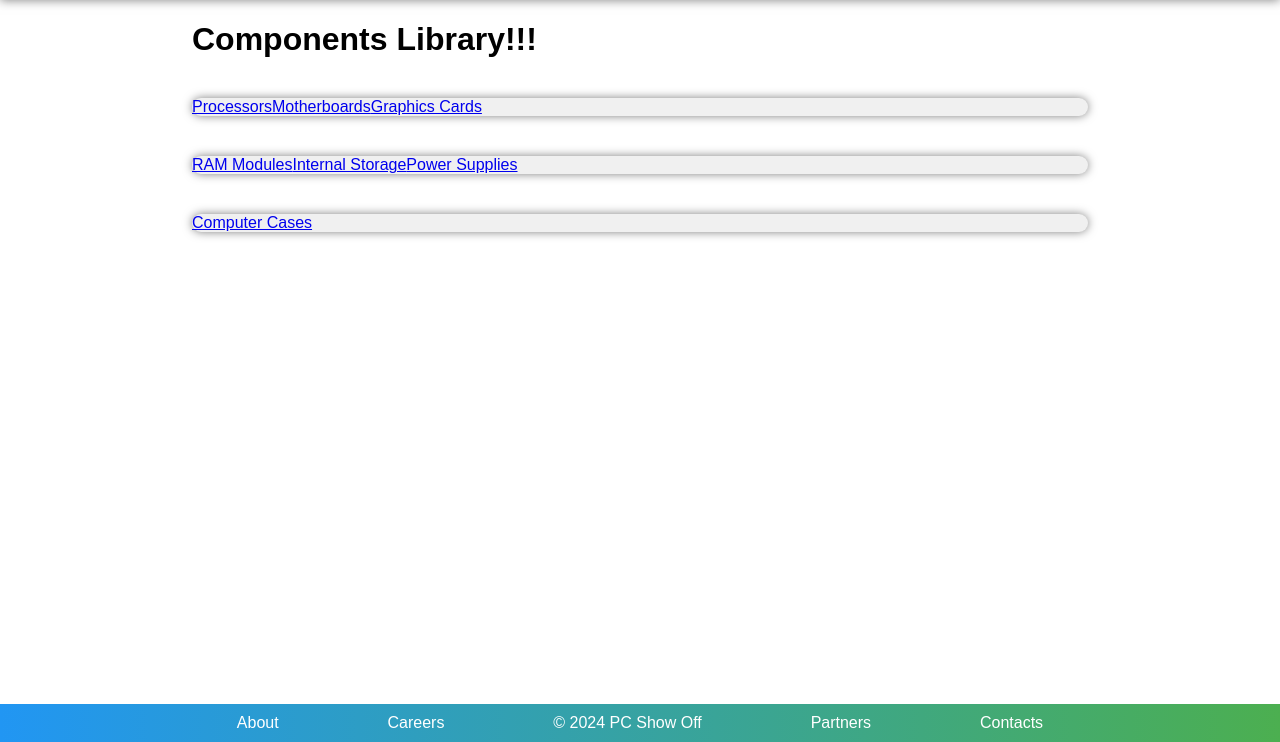
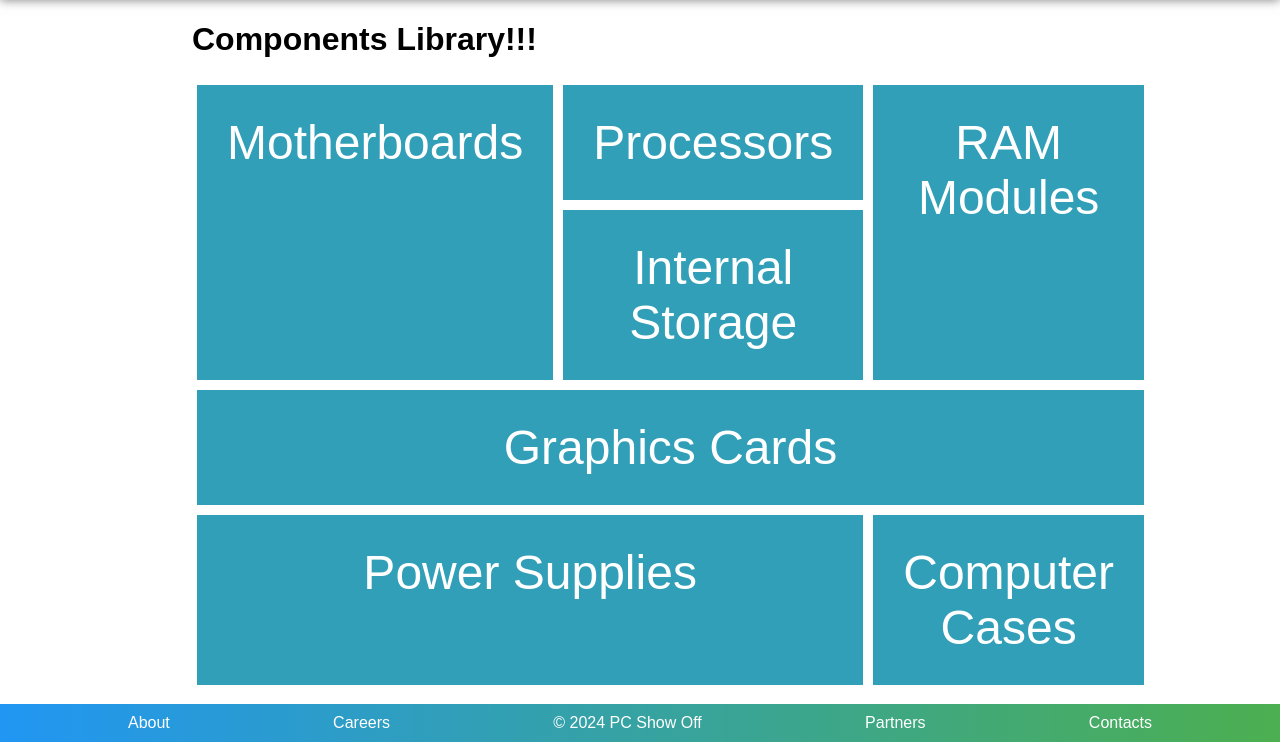
Before and after one commit to ds7cw/pc_show_off, a Django app: page /components-library/ in a window 1280 px wide. Shown: the part 58-800 px from the top of the page. Run offline with Django 5.2, Linux system fonts and the light colour scheme.

Commit message:
Cpu delete view & library page css

```diff
--- a/static/css/common.css
+++ b/static/css/common.css
@@ -73,7 +73,7 @@ footer {
     width: 80%;
     margin: 0 auto;
     display: flex;
-    justify-content: space-evenly;
+    justify-content: space-between;
 }
 
 .footer a {
--- /dev/null
+++ b/static/css/library.css
@@ -0,0 +1,66 @@
+.library {
+    display: grid;
+    text-align: center;
+    margin: 0 auto;
+
+    grid-template-columns: repeat(3, 1fr);
+    grid-auto-rows: minmax(100px, auto);
+    grid-template-areas:
+    'lib-mobo lib-cpu lib-ram'
+    'lib-mobo lib-ssd lib-ram'
+    'lib-gpu lib-gpu lib-gpu'
+    'lib-psu lib-psu lib-case'
+    ;
+}
+
+.library > * {
+    background-color: #309fb7;
+    font-size: 3em;
+    padding: 30px;
+    color: white;
+    text-decoration: none;
+    margin: 5px;
+}
+
+.library > *:hover {
+    /* background-color: #4bae50; */
+    background: linear-gradient(to right, #4CAF50, #2196F3);
+}
+
+.lib-cpu {
+    grid-area: lib-cpu;
+}
+
+.lib-gpu {
+    grid-area: lib-gpu;
+}
+
+.lib-mobo {
+    grid-area: lib-mobo;
+}
+
+.lib-ram {
+    grid-area: lib-ram;
+}
+
+.lib-ssd {
+    grid-area: lib-ssd;
+}
+
+.lib-psu {
+    grid-area: lib-psu;
+}
+
+.lib-case {
+    grid-area: lib-case;
+}
+/* .library a {
+    font-size: 3em;
+    border-radius: 5px;
+    padding: 20px;
+    margin: 10px auto;
+    background-color: rgb(96, 139, 125);
+    display: inline-block;
+    width: 100%;
+    justify-content: center;
+} */
--- a/static/css/styles.css
+++ b/static/css/styles.css
@@ -1,3 +1,4 @@
 @import './common.css';
 @import './forms.css';
 @import './details.css';
+@import './library.css';
--- a/templates/common/components-library.html
+++ b/templates/common/components-library.html
@@ -1,15 +1,17 @@
 {% extends 'base.html' %}
+{% load static %}
 
 {% block title %}
     <title>Components Library</title>
 {% endblock %}
+{% block static_ref %}<link rel="stylesheet" href="{% static '/css/styles.css' %}">{% endblock %}
 
 {% block main_content %}
 <h1>
     Components Library!!!
 </h1>
 
-<div class="row">
+<!-- <div class="row">
     <div class="col-4"><a href="{% url 'cpu-list' %}">Processors</a></div>
     <div class="col-4"><a href="#">Motherboards</a></div>
     <div class="col-4"><a href="#">Graphics Cards</a></div>
@@ -23,5 +25,16 @@
 
 <div class="row">
     <div class="col-12"><a href="#">Computer Cases</a></div>
+</div> -->
+
+<div class="library">
+    <a href="{% url 'cpu-list' %}" class="lib-cpu">Processors</a>
+    <a href="#" class="lib-mobo">Motherboards</a>
+    <a href="#" class="lib-gpu">Graphics Cards</a>
+    <a href="#" class="lib-ram">RAM Modules</a>
+    <a href="#" class="lib-ssd">Internal Storage</a>
+    <a href="#" class="lib-psu">Power Supplies</a>
+    <a href="#" class="lib-case">Computer Cases</a>
+
 </div>
 {% endblock %}
--- a/templates/cpu/cpu-delete.html
+++ b/templates/cpu/cpu-delete.html
@@ -8,4 +8,10 @@
 <h1>
     CPU Delete!!!
 </h1>
+<form action="{% url 'cpu-delete' cpu_id=cpu.pk %}" method="post">
+    {% csrf_token %}
+    {{ form.as_p }}
+
+    <button type="submit">Submit</button>
+</form>
 {% endblock %}
--- a/templates/cpu/cpu-edit.html
+++ b/templates/cpu/cpu-edit.html
@@ -4,10 +4,9 @@
 {% block title %}
     <title>CPU Edit</title>
 {% endblock %}
+{% block static_ref %}<link rel="stylesheet" href="{% static '/css/styles.css' %}">{% endblock %}
 
 {% block main_content %}
-{% block static_ref %}<link rel="stylesheet" href="{% static '/css/styles.css' %}">{% endblock %}
-
 <div class="card">
     <h2>
         CPU Edit
--- a/templates/cpu/cpu-list.html
+++ b/templates/cpu/cpu-list.html
@@ -22,7 +22,9 @@
     <h2>CPU Entries Under Review</h2>
     {% for cpu in not_verified %}
         <p>{{ cpu.manufacturer }} {{ cpu.model_name }} - {{ cpu.total_cores }} cores @ {{ cpu.p_core_base_clock }} - {{ cpu.p_core_boost_clock }} GHz
-            <a href="{% url 'cpu-details' cpu_id=cpu.pk %}">details</a>
+            <button><a href="{% url 'cpu-details' cpu_id=cpu.pk %}">details</a></button>
+            <button><a href="{% url 'cpu-edit' cpu_id=cpu.pk %}">Verify</a></button>
+            <button><a href="{% url 'cpu-delete' cpu_id=cpu.pk  %}">Delete</a></button>
         </p>
     {% endfor %}
 </div>
```
Also changed, not shown: pc_show_off/cpu/forms.py (+27 -0 lines), pc_show_off/cpu/views.py (+17 -6 lines).
